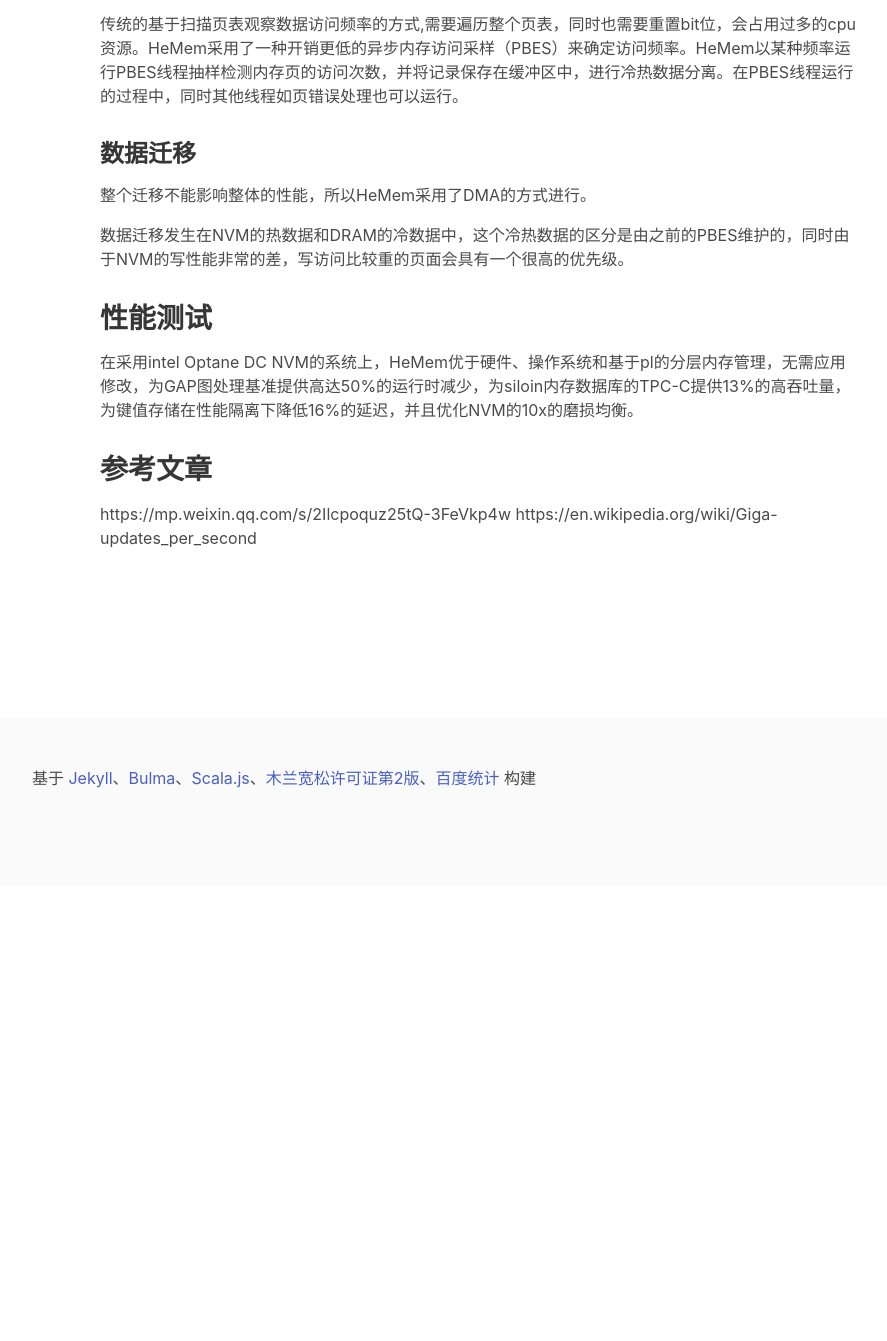
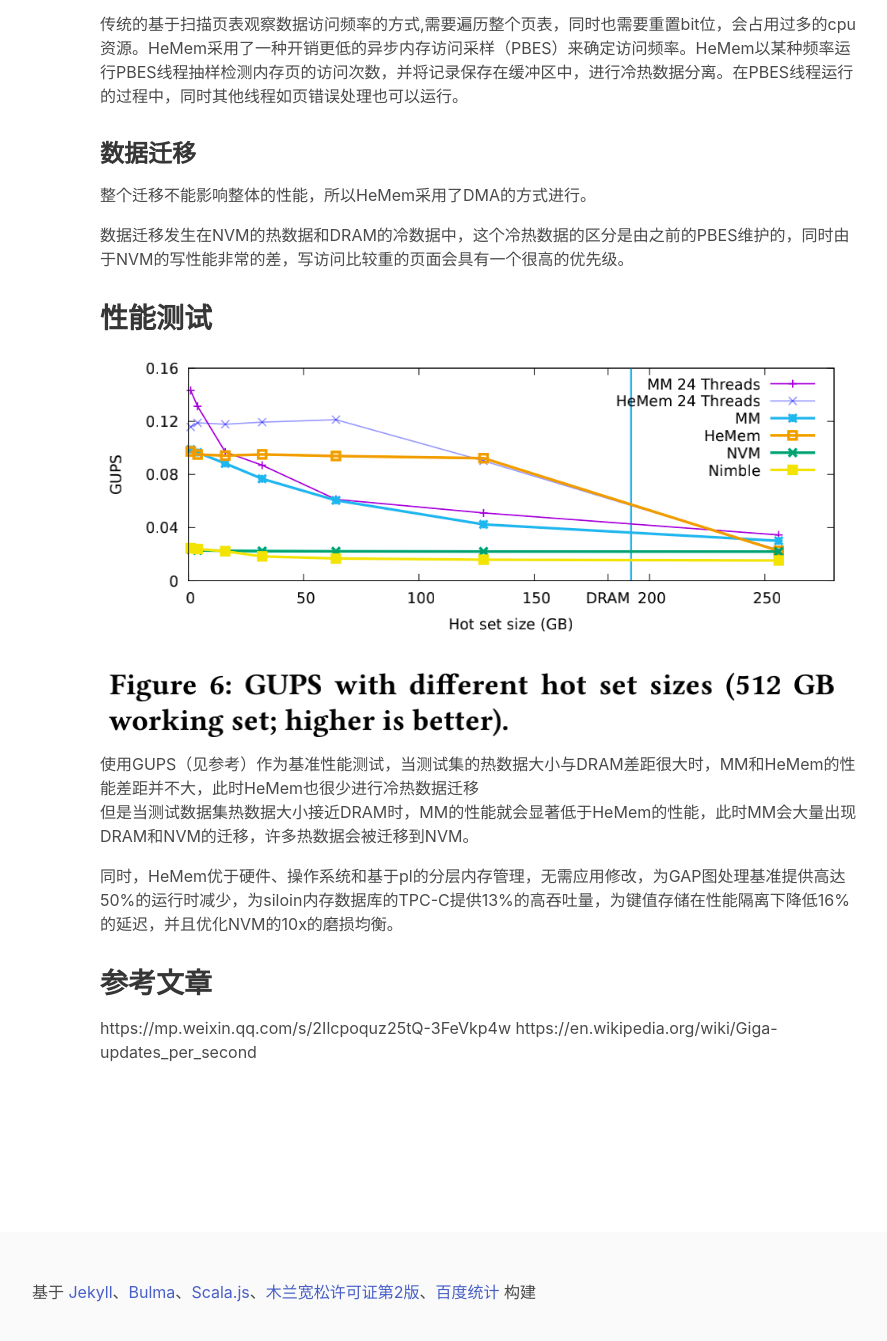
Before and after one commit to haslaboratory/haslaboratory.github.io, a Jekyll site: the page built from _posts/2022-03-08-Hemem.md, in a window 1280 px wide and 1400 px high, scrolled down 1331 px. Shown: the top 1341 px of the window, without its empty margins (356-1243 px from the left). Built offline with Jekyll 4.4.1, drawn with Linux system fonts in a browser that asks for light colours; nearby versions of some CDN libraries; library files that are not in the unit come from our copies; comment, search, counter and statistics services are not loaded; before the commit the page ends 2217 px from its top, so only the background shows below that.

Commit message:
HeMem evaluation

```diff
--- a/_posts/2022-03-08-Hemem.md
+++ b/_posts/2022-03-08-Hemem.md
@@ -36,7 +35,11 @@ HeMem的主要核心分为两个部分，根据内存访问采样的冷热数据
 数据迁移发生在NVM的热数据和DRAM的冷数据中，这个冷热数据的区分是由之前的PBES维护的，同时由于NVM的写性能非常的差，写访问比较重的页面会具有一个很高的优先级。
 
 ## 性能测试
-在采用intel Optane DC NVM的系统上，HeMem优于硬件、操作系统和基于pl的分层内存管理，无需应用修改，为GAP图处理基准提供高达50%的运行时减少，为siloin内存数据库的TPC-C提供13%的高吞吐量，为键值存储在性能隔离下降低16%的延迟，并且优化NVM的10x的磨损均衡。
+![image](/images/2022-03-08-Hemem/Snipaste_2022-03-24_11-26-45.png)
+使用GUPS（见参考）作为基准性能测试，当测试集的热数据大小与DRAM差距很大时，MM和HeMem的性能差距并不大，此时HeMem也很少进行冷热数据迁移
+但是当测试数据集热数据大小接近DRAM时，MM的性能就会显著低于HeMem的性能，此时MM会大量出现DRAM和NVM的迁移，许多热数据会被迁移到NVM。
+
+同时，HeMem优于硬件、操作系统和基于pl的分层内存管理，无需应用修改，为GAP图处理基准提供高达50%的运行时减少，为siloin内存数据库的TPC-C提供13%的高吞吐量，为键值存储在性能隔离下降低16%的延迟，并且优化NVM的10x的磨损均衡。
 
 ## 参考文章
 https://mp.weixin.qq.com/s/2Ilcpoquz25tQ-3FeVkp4w
```
Also changed, not shown: other parts of _posts/2022-03-08-Hemem.md (+0 -1 lines), images/2022-03-08-Hemem/Snipaste_2022-03-24_11-26-45.png (added).
